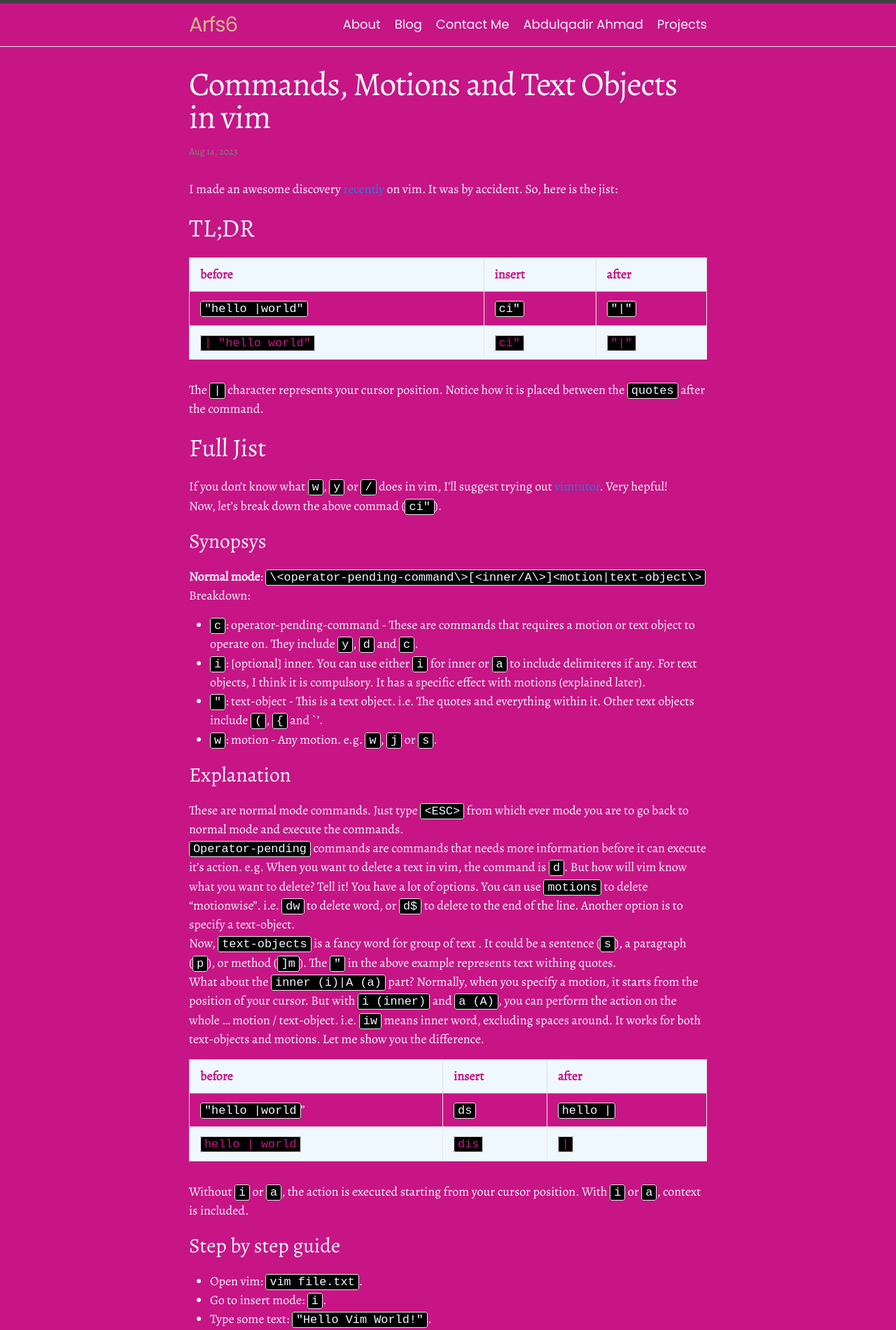
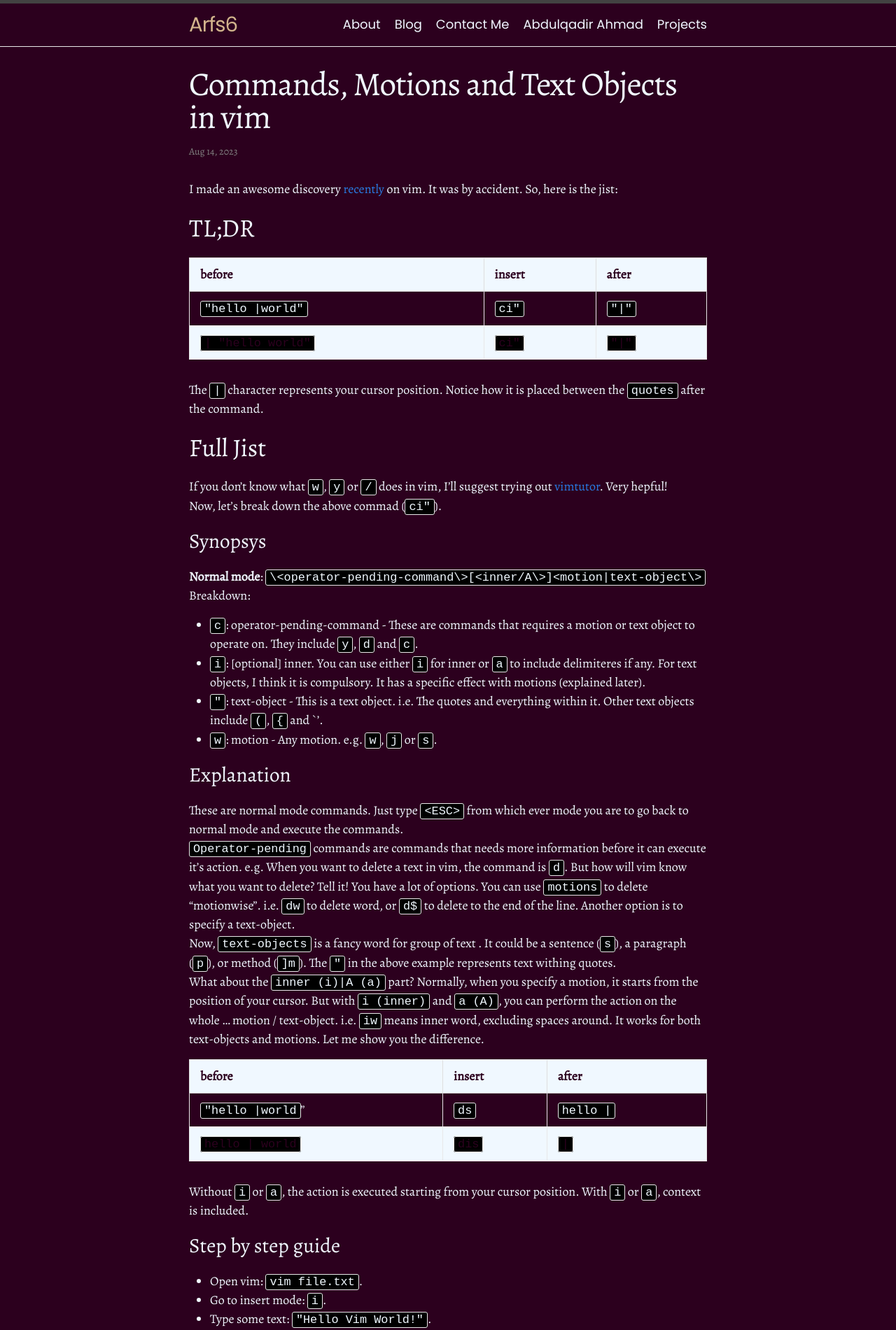
Before and after one commit to Arfs6/Arfs6.github.io, a Jekyll site: the page built from _posts/2023-08-14-vim-commands-and-motion.markdown, in a window 1280 px wide. Shown: the top 1901 px of the page at 70% size. Built offline with Jekyll 4.4.1, drawn with Linux system fonts in a browser that asks for light colours.

Commit message:
changed background colour to purple

```diff
--- a/_sass/minima/custom-variables.scss
+++ b/_sass/minima/custom-variables.scss
@@ -6,4 +6,5 @@ $base-font-size: 18px;
 $dark-red-color: #8B0000;
 $light-brown-color: #D2B48C;
 $dark-pink-color: #c71585;
-$background-color: $dark-pink-color;
+$dark-purple-color: #2C001E;
+$background-color: $dark-purple-color;
```
